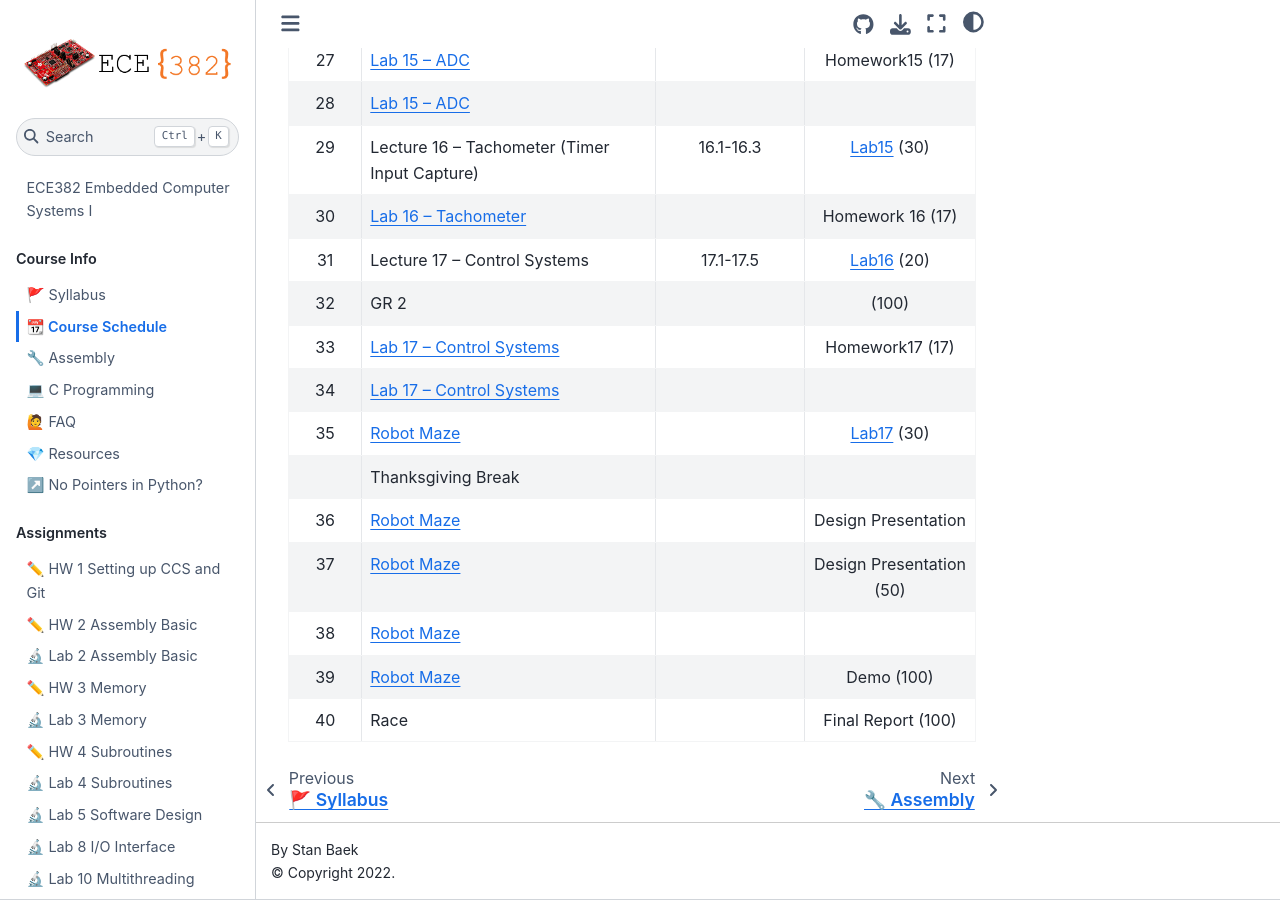
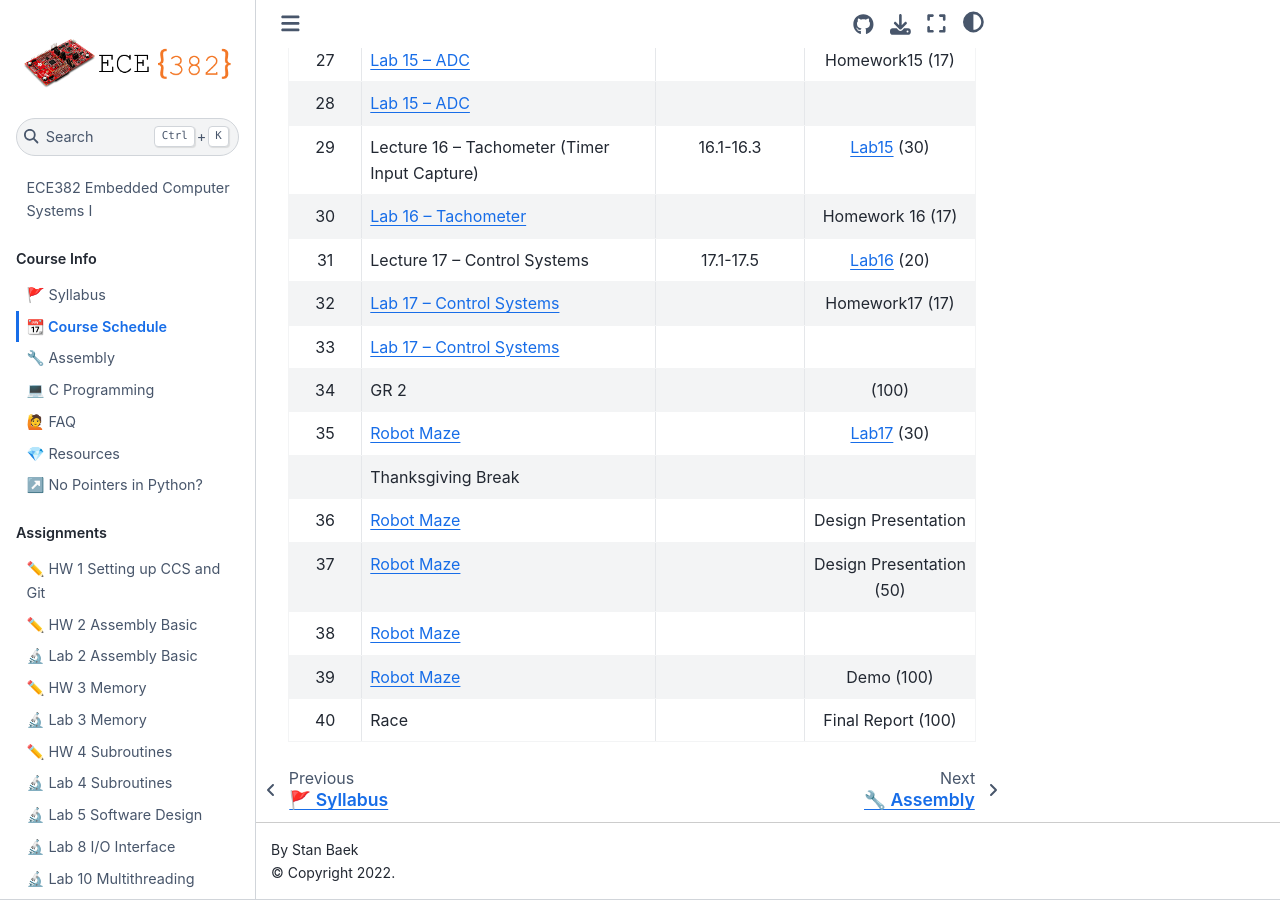
Before and after one commit to USAFA-ECE/ece382, a Jupyter Book: the page built from docs/schedule.md, in a window 1280 px wide and 900 px high, scrolled down 1634 px. Built offline with Jupyter Book 1.0.4 settings and Sphinx 7.4.7 and the Sphinx Book theme 1.1.4, drawn with Linux system fonts in a browser that asks for light colours.

```diff
--- a/docs/schedule.md
+++ b/docs/schedule.md
@@ -39,9 +39,9 @@ This schedule is subject to change as appropriate.
 | 29     | Lecture 16 – Tachometer (Timer Input Capture)     | 16.1-16.3            | [Lab15](Assignments/lab15.md)         (30)|
 | 30     | [Lab 16 – Tachometer](Assignments/lab16.md)       |                      | Homework 16                           (17)|
 | 31     | Lecture 17 – Control Systems                      | 17.1-17.5            | [Lab16](Assignments/lab16.md)         (20)|
-| 32     | GR 2                                              |                      |                                      (100)|
-| 33     | [Lab 17 – Control Systems](Assignments/lab17.md)  |                      | Homework17                            (17)|
-| 34     | [Lab 17 – Control Systems](Assignments/lab17.md)  |                      |                                           |
+| 32     | [Lab 17 – Control Systems](Assignments/lab17.md)  |                      | Homework17                            (17)|
+| 33     | [Lab 17 – Control Systems](Assignments/lab17.md)  |                      |                                           |
+| 34     | GR 2                                              |                      |                                      (100)|
 | 35     | [Robot Maze](Assignments/project.md)              |                      | [Lab17](Assignments/lab17.md)         (30)|
 |        | Thanksgiving Break                                |                      |                                           |
 | 36     | [Robot Maze](Assignments/project.md)              |                      | Design Presentation                       |
```
